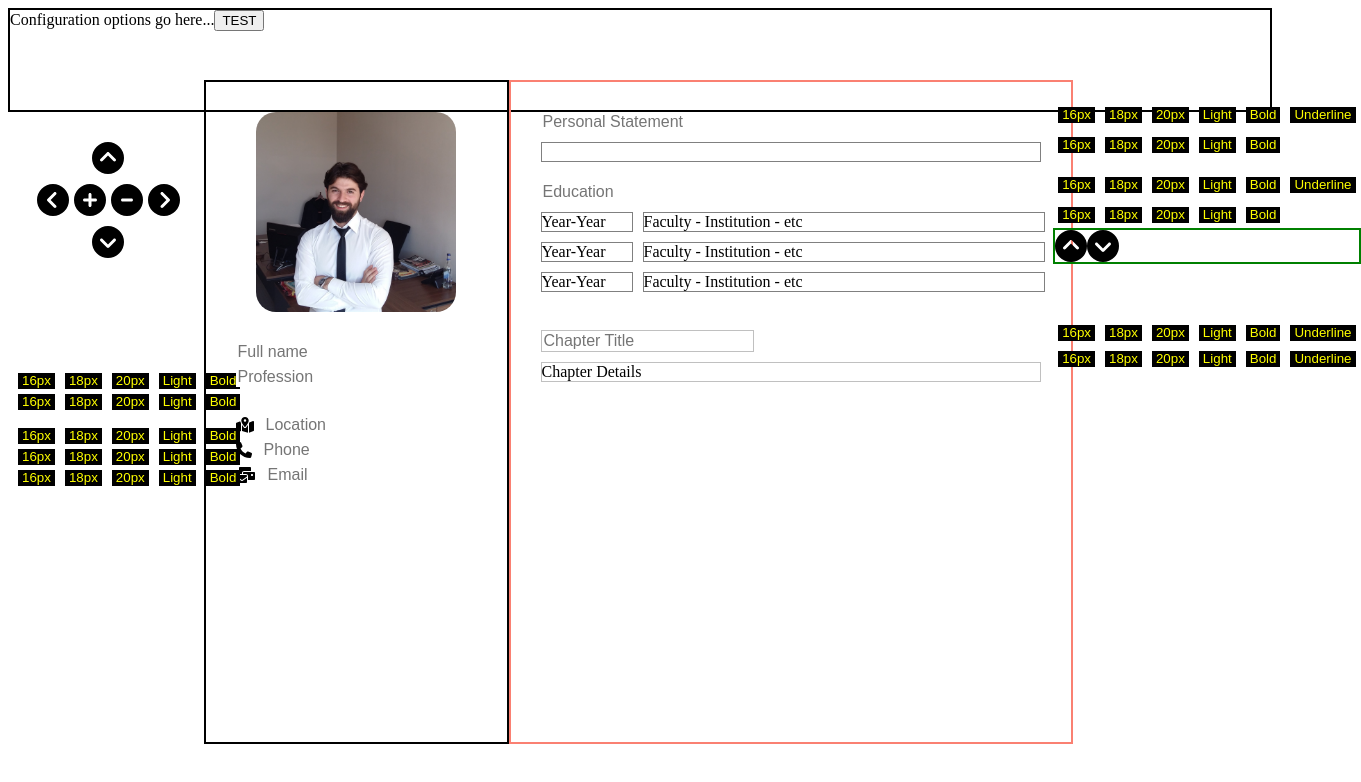
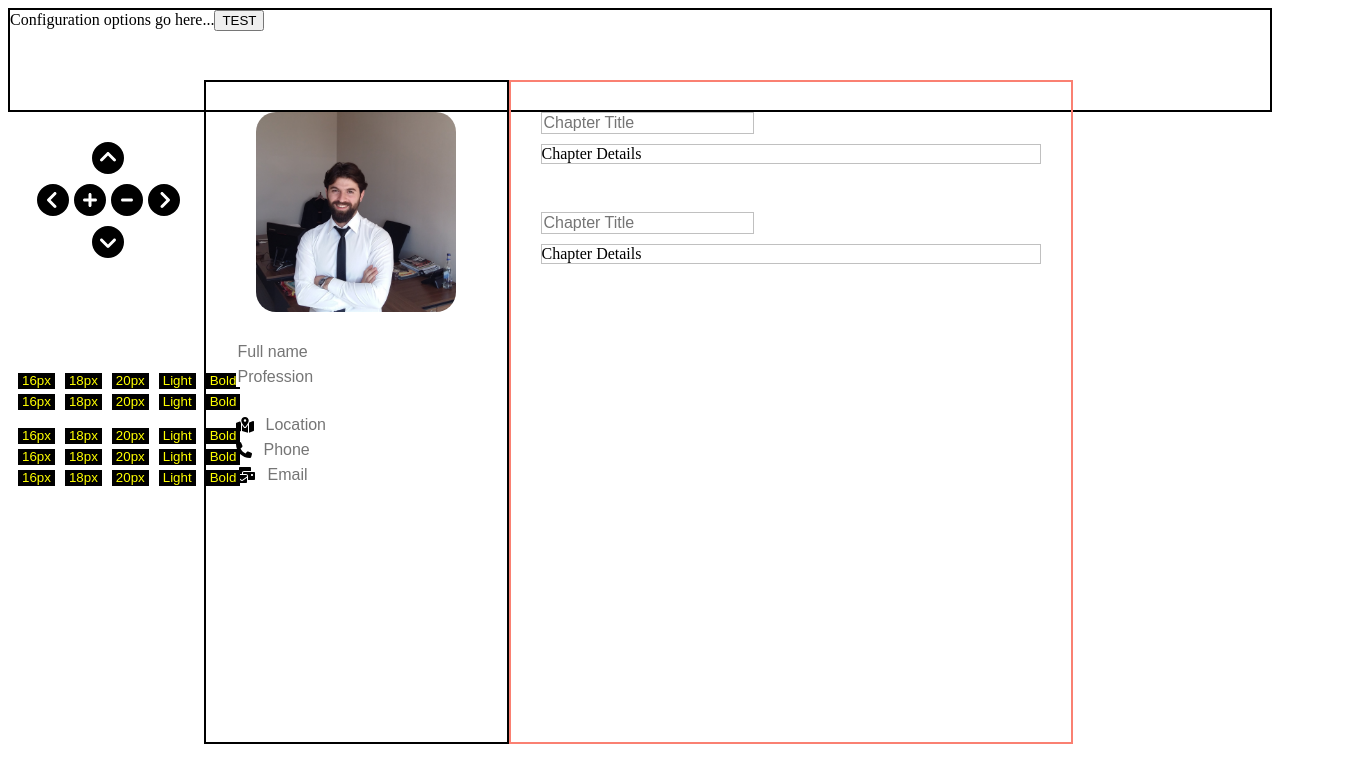
Before and after one commit to codeyourwaytofreedom/cv-maker, a Next.js app: page / in a window 1280 px wide. Shown: the top 782 px of the page, 1361 px wide, since content can reach past the window. Built offline with nearby package versions, Linux system fonts and the light colour scheme.

Commit message:
Outside click handler added.
Tools for focused field shows up.

Design looks way simpler and clearner coder.

Need retouches for tools section.

Keep going.

Remember why you started.

```diff
--- a/components/chapter.tsx
+++ b/components/chapter.tsx
@@ -1,27 +1,47 @@
 import x from "../styles/cv.module.css";
-import { useRef, useState } from "react";
+import { useEffect, useRef, useState } from "react";
 import Pen from "./pen";
 
 
 const Chapter = () => {
-    const [title_Styles, setTitle_Styes] = useState(["16px", 300, "none"])
-    const [stly, setStly] = useState(["16px", 300, "none"])
+    const [title_Styles, setTitle_Styes] = useState(["16px", 300, "none"]);
+    const [stly, setStly] = useState(["16px", 300, "none"]);
+    const [tools, setTools] = useState(false);
+
+    const chapter_area = useRef();
+
+    useEffect(()=> {
+        const handle_outside_click = (event) => {
+            if(chapter_area.current && chapter_area.current.contains(event.target))
+            {
+                console.log("Chapter area clicked")
+            }
+            else{
+                setTools(false)
+            }
+        }
+        window.document.addEventListener("click", handle_outside_click)
+    },[])
+
+
     return (
-        <div className={x.cv_content_details_chapter}>
+        <div className={x.cv_content_details_chapter} ref={chapter_area}>
                 <div className={x.cv_content_details_chapter_title}>
-                    <input type="text" placeholder="Chapter Title" style={{
+                    <input type="text" placeholder="Chapter Title" onFocus={()=> setTools(true)} style={{
                         fontSize: title_Styles[0], fontWeight:title_Styles[1], textDecoration:title_Styles[2], border:"1px solid silver"
                     }}/>
                 </div>
                 <div className={x.cv_content_details_chapter_content}>
-                    <div id={x.editable} contentEditable={true} spellCheck={false} style={{ width:"500px",
+                    <div id={x.editable} contentEditable={true} spellCheck={false} onFocus={()=> setTools(true)} style={{ width:"500px",
                         fontSize: stly[0], fontWeight:stly[1], textDecoration:stly[2], border:"1px solid silver"
                         }}>
                         Chapter Details
                     </div>
                 </div>
-                <div className={x.cv_content_details_chapter_content_controls}>
+                <div className={x.cv_content_details_chapter_content_controls} style={{display: tools ? "block" : "none"}}>
+                        <h3>Title Styles</h3>
                         <Pen cls={x.cv_content_details_tools_pen} setter={setTitle_Styes} value={title_Styles} und={true} />
+                        <h3>Content Styles</h3>
                         <Pen cls={x.cv_content_details_tools_pen} setter={setStly} value={stly} und={true} />
                 </div>
             </div>
--- a/components/cv.tsx
+++ b/components/cv.tsx
@@ -56,13 +56,9 @@ const CV = () => {
                         </div>
                         <div id={x.down}><FontAwesomeIcon icon={faChevronCircleDown} size={"2x"} onClick={()=> setPosition([position[0], position[1]+1, position[2]])}/></div>
                     </div>
-
                     <Pen cls={x.cv_tools_pen} setter={setName} value={name}/>
                     <Pen cls={x.cv_tools_pen} setter={setProfession} value={profession}/>
-
-
                     <br />
-
                     <Pen cls={x.cv_tools_pencil} setter={setLocation} value={location}/>
                     <Pen cls={x.cv_tools_pencil} setter={setPhone} value={phone}/>
                     <Pen cls={x.cv_tools_pencil} setter={setEmail} value={email}/>
@@ -96,6 +92,7 @@ const CV = () => {
                         </span>
                     </div>
                 </div>
+
                 <Details/>
             </div>
 
--- a/components/details.tsx
+++ b/components/details.tsx
@@ -18,7 +18,7 @@ const Details = () => {
 
     return (
         <div className={x.cv_content_details}>
-            <div className={x.cv_content_details_chapter}>
+{/*             <div className={x.cv_content_details_chapter}>
                 <div className={x.cv_content_details_chapter_title}>
                     <input type="text" placeholder="Personal Statement" style={{fontSize: personal[0], fontWeight: personal[1], textDecoration: personal[2]}}/>
                     <div className={x.cv_content_details_chapter_content_controls}>
@@ -41,10 +41,12 @@ const Details = () => {
                         <Pen cls={x.cv_content_details_tools_pen} setter={setPersonal_details} value={personal_details} und={false} />
                     </div>
                 </div>
-            </div>
+            </div> */}
+            <Chapter/>
 
             <div className={x.cv_content_details_chapter}>
-                <div className={x.cv_content_details_chapter_title}>
+
+{/*                 <div className={x.cv_content_details_chapter_title}>
                     <input type="text" placeholder="Education" style={{fontSize: education[0], fontWeight: education[1], textDecoration: education[2]}}/>
                     <div className={x.cv_content_details_chapter_content_controls}>
                         <Pen cls={x.cv_content_details_tools_pen} setter={setEducation} value={education} und={true} />
@@ -93,7 +95,7 @@ const Details = () => {
                             </div>
                         </div>
                         )
-                }
+                }    */}
                 <br />
                 <Chapter/>
             </div>
--- a/styles/cv.module.css
+++ b/styles/cv.module.css
@@ -167,9 +167,14 @@
 }
 .cv_content_details_chapter_content_controls {
   position: absolute;
-  right: -320px;
+  right: -310px;
   top: -10px;
   z-index: 5;
+}
+.cv_content_details_chapter_content_controls h3 {
+  position: relative;
+  left: 5px;
+  text-decoration: underline;
 }
 .cv_content_details_chapter_content #education_double {
   display: flex;
--- a/styles/cv.module.scss
+++ b/styles/cv.module.scss
@@ -115,9 +115,15 @@
                     position: relative;
                     &_controls{
                         position: absolute;
-                        right: -320px;
+                        right: -310px;
                         top:-10px;
                         z-index: 5;
+                        //border: 2px solid salmon;
+                        h3{
+                            position: relative;
+                            left: 5px;
+                            text-decoration: underline;
+                        }
                     }
                     #education_double{
                         display: flex;
```
Also changed, not shown: 1 other file (tests, documents, lock files or other folders).
